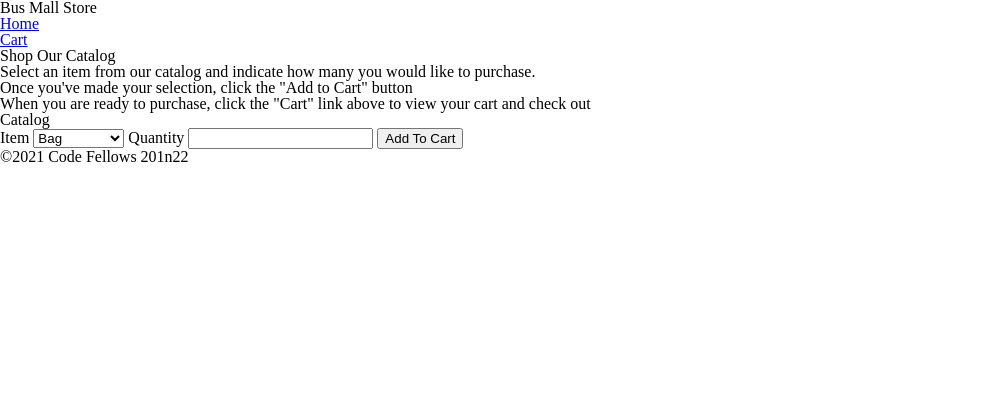
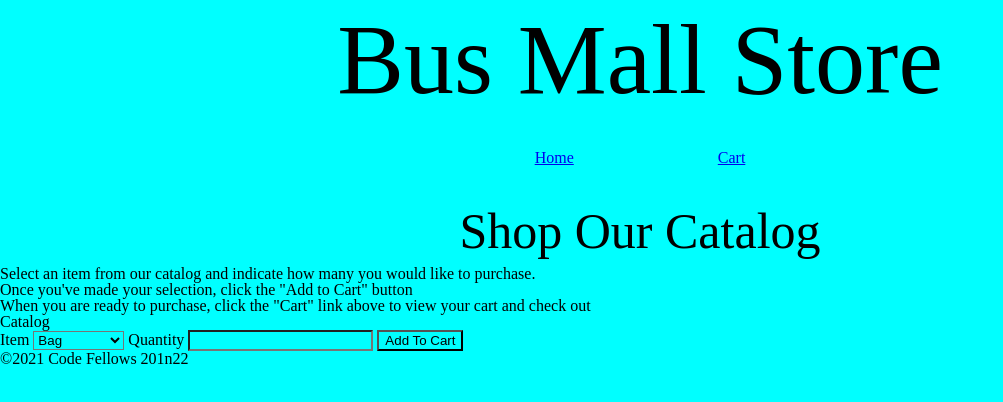
Before and after one commit to QPThree/bus-mall-catalog, a plain HTML site: page index.html in a window 1280 px wide. Shown: the whole page, without its empty margins (0-1003 px from the left). Drawn offline with Linux system fonts and the light colour scheme.

Commit message:
added background color, padding, margin to header, h1, and nav

```diff
--- a/css/style.css
+++ b/css/style.css
@@ -1 +1,31 @@
 /* TODO: Make it awesome */
+
+*{
+
+  background-color: aqua;
+
+}
+
+header h1, header nav{
+  width: 50%;
+  text-align: center;
+  padding: 10px;
+  margin: auto;
+}
+
+header ul li{
+
+  display: inline-block;
+  padding: 20px;
+  /* border: 1px solid black; */
+  margin: 0px 50px 0px 50px;
+
+}
+
+body header h1{
+  font-size: 100px;
+}
+
+main section header h1{
+  font-size: 50px;
+}
```
